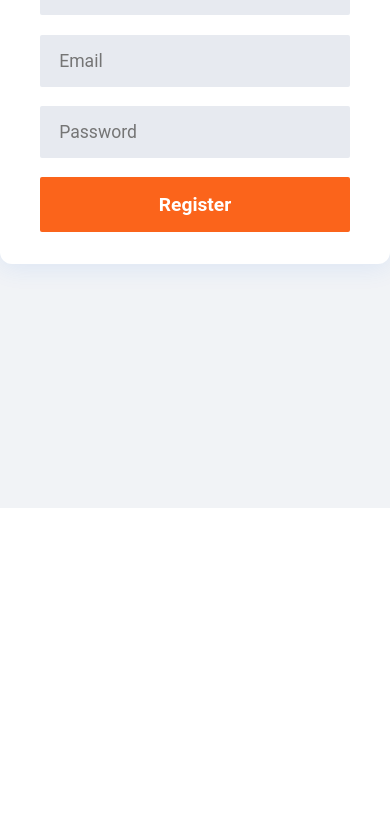
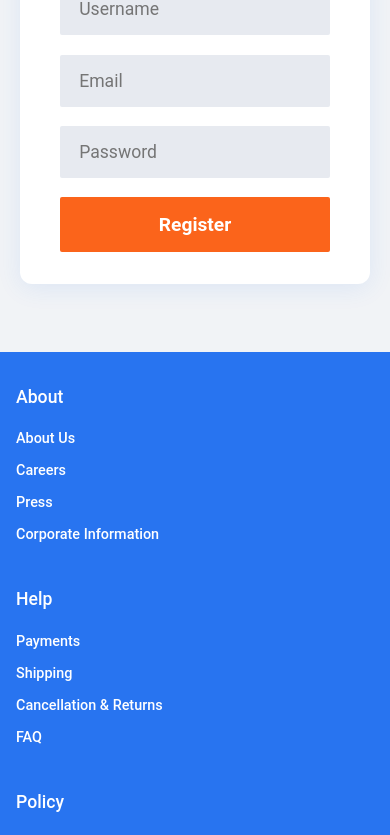
Before and after one commit to KoduruNani/Flipkart-2, a React (Vite) app: page /register in a window 390 px wide. Shown: the part 336-1171 px from the top of the page. Before the commit the page ends 844 px from the top, so only its background shows below. Built offline with nearby package versions, Linux system fonts and the light colour scheme; no server answers.

Commit message:
feat: implement footer component with styling and responsive design

```diff
--- a/src/App.css
+++ b/src/App.css
@@ -21,6 +21,25 @@ input, button {
   min-height: 100vh;
   width: 100%;
 }
+
+.app-container {
+  min-height: 100vh;
+  display: flex;
+  flex-direction: column;
+}
+
+main {
+  flex: 1;
+  padding: 20px;
+}
+
+.fk-form-btn {
+  display: inline-block;
+  background: #2874f0;
+  color: #fff;
+  padding: 0.75rem 1.5rem;
+  border: none;
+  border-radius: 6px;
   cursor: pointer;
   transition: background 0.2s;
   margin-top: 0.5rem;
--- a/src/App.jsx
+++ b/src/App.jsx
@@ -4,11 +4,12 @@ import Login from './pages/Login';
 import Register from './pages/Register';
 import Products from './pages/Products';
 import Header from './components/Header';
+import Footer from './components/Footer';
 import './App.css';
 
 function App() {
   return (
-    <>
+    <div className="app-container">
       <Header />
       <main>
         <Routes>
@@ -18,7 +19,8 @@ function App() {
           <Route path="/register" element={<Register />} />
         </Routes>
       </main>
-    </>
+      <Footer />
+    </div>
   );
 }
 
--- /dev/null
+++ b/src/components/Footer.css
@@ -0,0 +1,60 @@
+.footer {
+  background-color: #2874f0;
+  color: white;
+  padding: 2rem 0;
+  margin-top: auto;
+}
+
+.footer-content {
+  max-width: 1200px;
+  margin: 0 auto;
+  padding: 0 1rem;
+  display: grid;
+  grid-template-columns: repeat(4, 1fr);
+  gap: 2rem;
+}
+
+.footer-section h3 {
+  margin-bottom: 1rem;
+  font-size: 1.1rem;
+  font-weight: 500;
+}
+
+.footer-section ul {
+  list-style: none;
+  padding: 0;
+  margin: 0;
+}
+
+.footer-section ul li {
+  margin-bottom: 0.5rem;
+}
+
+.footer-section ul li a {
+  color: #ffffff;
+  text-decoration: none;
+  font-size: 0.9rem;
+}
+
+.footer-section ul li a:hover {
+  text-decoration: underline;
+}
+
+.footer-bottom {
+  text-align: center;
+  padding-top: 2rem;
+  border-top: 1px solid rgba(255, 255, 255, 0.1);
+  margin-top: 2rem;
+}
+
+@media (max-width: 768px) {
+  .footer-content {
+    grid-template-columns: repeat(2, 1fr);
+  }
+}
+
+@media (max-width: 480px) {
+  .footer-content {
+    grid-template-columns: 1fr;
+  }
+}
--- /dev/null
+++ b/src/components/Footer.jsx
@@ -0,0 +1,52 @@
+import React from 'react';
+import './Footer.css';
+
+const Footer = () => {
+  return (
+    <footer className="footer">
+      <div className="footer-content">
+        <div className="footer-section">
+          <h3>About</h3>
+          <ul>
+            <li><a href="#">About Us</a></li>
+            <li><a href="#">Careers</a></li>
+            <li><a href="#">Press</a></li>
+            <li><a href="#">Corporate Information</a></li>
+          </ul>
+        </div>
+        <div className="footer-section">
+          <h3>Help</h3>
+          <ul>
+            <li><a href="#">Payments</a></li>
+            <li><a href="#">Shipping</a></li>
+            <li><a href="#">Cancellation & Returns</a></li>
+            <li><a href="#">FAQ</a></li>
+          </ul>
+        </div>
+        <div className="footer-section">
+          <h3>Policy</h3>
+          <ul>
+            <li><a href="#">Return Policy</a></li>
+            <li><a href="#">Terms of Use</a></li>
+            <li><a href="#">Security</a></li>
+            <li><a href="#">Privacy</a></li>
+          </ul>
+        </div>
+        <div className="footer-section">
+          <h3>Social</h3>
+          <ul>
+            <li><a href="#">Facebook</a></li>
+            <li><a href="#">Twitter</a></li>
+            <li><a href="#">Instagram</a></li>
+            <li><a href="#">YouTube</a></li>
+          </ul>
+        </div>
+      </div>
+      <div className="footer-bottom">
+        <p>&copy; {new Date().getFullYear()} Flipkart. All rights reserved.</p>
+      </div>
+    </footer>
+  );
+};
+
+export default Footer;
```
